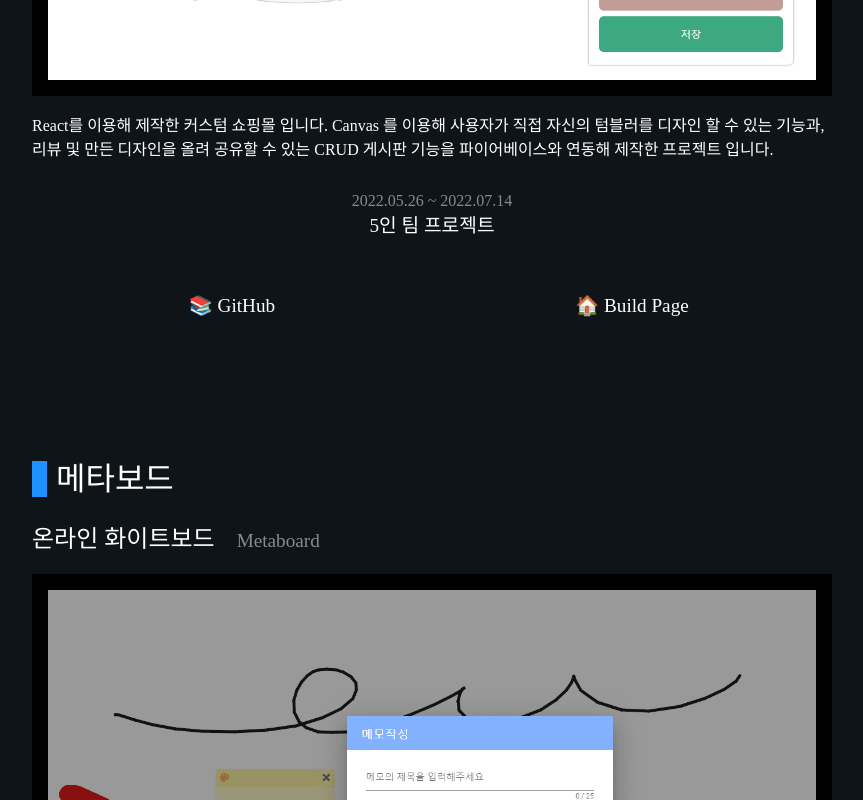
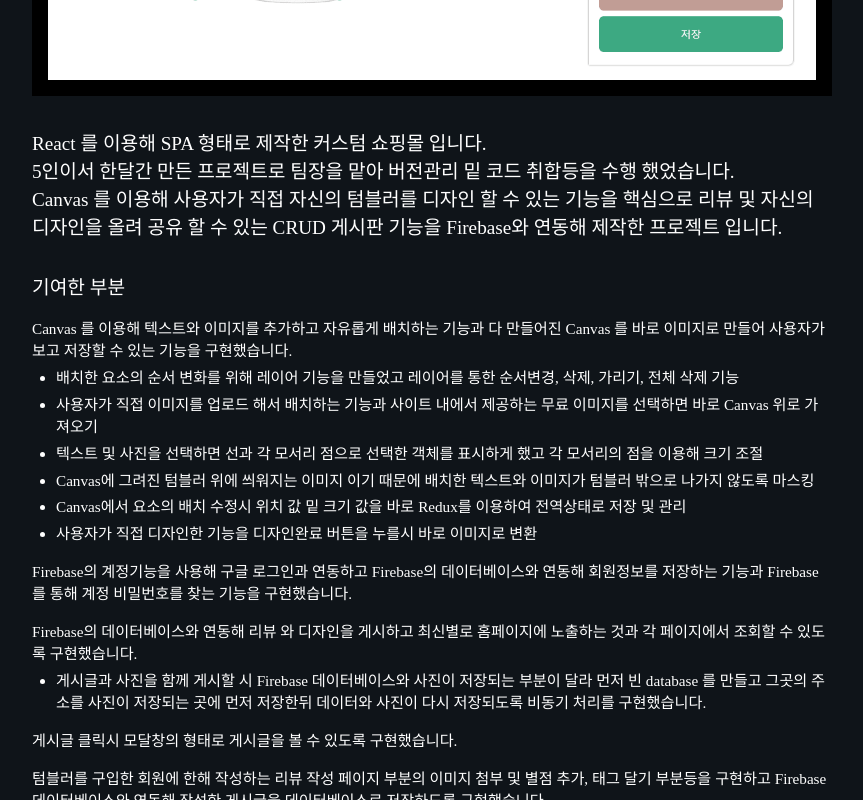
Before and after one commit to East-cloud-of-forest/Resume, a React (Create React App) app: page /project in a window 1280 px wide. Shown: the part 800-1600 px from the top of the page, without its empty margins (208-1071 px from the left). Built offline with nearby package versions, Linux system fonts and the light colour scheme; a web font is replaced by a local one.

Commit message:
project 내용 변경, dark 모드 버튼 기능 추가
border 및 box-shadow 의 색은 부모의 color 값을 따라감

```diff
--- a/src/App.js
+++ b/src/App.js
@@ -5,12 +5,15 @@ import Resume from "./Pages/Resume";
 import project from "./data/project";
 import classNames from "classnames";
 import Project from "./Pages/Project";
+import { useState } from "react";
 
 function App() {
+  const [dark, setDark] = useState(true)
+
   return (
-    <div className="App">
+    <div className={classNames("App", dark||'white')}>
       <div className="main">
-        <Header />
+        <Header setDark={setDark} dark={dark} />
         <Routes>
           <Route path="/" element={<Resume project={project} />} />
           <Route path="/project" element={<Project project={project} />} />
--- a/src/App.scss
+++ b/src/App.scss
@@ -10,7 +10,7 @@ html {scroll-behavior: smooth;}
   font-family: CoreDream;
   font-weight: 100;
   padding-top: 13rem;
-  border: white;
+  transition: 0.3s;
 
   .main {
     max-width: 800px;
@@ -36,7 +36,6 @@ html {scroll-behavior: smooth;}
       margin-left: 0.3rem;
     }
   }
-}
 
   ul {
     list-style: none;
@@ -47,3 +46,19 @@ a {
     text-decoration: none;
     color: white;
   }
+
+  &.white {
+    color: $basic;
+    background-color: white;
+
+    a {
+      color: $basic;
+    }
+
+    .Button {
+      &:hover {
+        background-color: darken(white, 20%);
+      }
+    }
+  }
+}
--- a/src/Pages/Project.jsx
+++ b/src/Pages/Project.jsx
@@ -14,9 +14,7 @@ const Project = ({ project }) => {
           <div className="imgbox">
             <img src={p.img} alt={p.engname} />
           </div>
-          <p>
-            {p.info}
-          </p>
+          <div className="textbox" dangerouslySetInnerHTML={{ __html: p.info }} />
           <div className="infobox">
             <p>{p.day}</p>
             <p>{p.dev}</p>
--- a/src/components/Header.jsx
+++ b/src/components/Header.jsx
@@ -2,7 +2,7 @@ import { NavLink } from "react-router-dom";
 import "../style/Header.scss";
 import { Button } from "./Common";
 
-const Header = () => {
+const Header = ({ setDark, dark }) => {
   return (
     <div className="Header">
       <div className="inner">
@@ -14,8 +14,8 @@ const Header = () => {
             project
           </NavLink>
         </nav>
-        <Button white circle width="37px">
-          달
+        <Button white circle width="37px" onClick={()=>{setDark(!dark)}}>
+          {dark?'🌗':'🌓'}
         </Button>
       </div>
     </div>
--- a/src/data/project.js
+++ b/src/data/project.js
@@ -1,47 +1,153 @@
 const project = [
   {
-    id:1,
-    img: require('../imgs/내잔네잔.png'),
+    id: 1,
+    img: require("../imgs/내잔네잔.png"),
     name: "내잔네잔",
     engname: "My Cup Your Cup",
     subname: "텀블러 커스텀 쇼핑몰",
-    info: "React를 이용해 제작한 커스텀 쇼핑몰 입니다. Canvas 를 이용해 사용자가 직접 자신의 텀블러를 디자인 할 수 있는 기능과, 리뷰 및 만든 디자인을 올려 공유할 수 있는 CRUD 게시판 기능을 파이어베이스와 연동해 제작한 프로젝트 입니다.",
+    info: `
+      <p>
+        React 를 이용해 SPA 형태로 제작한 커스텀 쇼핑몰 입니다. <br/>
+        5인이서 한달간 만든 프로젝트로 팀장을 맡아 버전관리 밑 코드 취합등을
+        수행 했었습니다. <br/>
+        Canvas 를 이용해 사용자가 직접 자신의 텀블러를 디자인 할 수 있는 기능을
+        핵심으로 리뷰 및 자신의 디자인을 올려 공유 할 수 있는 CRUD 게시판 기능을
+        Firebase와 연동해 제작한 프로젝트 입니다.
+      </p>
+      <span>기여한 부분</span>
+      <ul>
+        <li>
+          Canvas 를 이용해 텍스트와 이미지를 추가하고 자유롭게 배치하는 기능과
+          다 만들어진 Canvas 를 바로 이미지로 만들어 사용자가 보고 저장할 수
+          있는 기능을 구현했습니다.
+          <ul>
+            <li>
+              배치한 요소의 순서 변화를 위해 레이어 기능을 만들었고 레이어를
+              통한 순서변경, 삭제, 가리기, 전체 삭제 기능
+            </li>
+            <li>
+              사용자가 직접 이미지를 업로드 해서 배치하는 기능과 사이트 내에서
+              제공하는 무료 이미지를 선택하면 바로 Canvas 위로 가져오기
+            </li>
+            <li>
+              텍스트 및 사진을 선택하면 선과 각 모서리 점으로 선택한 객체를
+              표시하게 했고 각 모서리의 점을 이용해 크기 조절
+            </li>
+            <li>
+              Canvas에 그려진 텀블러 위에 씌워지는 이미지 이기 때문에 배치한
+              텍스트와 이미지가 텀블러 밖으로 나가지 않도록 마스킹
+            </li>
+            <li>
+              Canvas에서 요소의 배치 수정시 위치 값 밑 크기 값을 바로 Redux를
+              이용하여 전역상태로 저장 및 관리
+            </li>
+            <li>
+              사용자가 직접 디자인한 기능을 디자인완료 버튼을 누를시 바로
+              이미지로 변환
+            </li>
+          </ul>
+        </li>
+        <li>
+          Firebase의 계정기능을 사용해 구글 로그인과 연동하고 Firebase의
+          데이터베이스와 연동해 회원정보를 저장하는 기능과 Firebase를 통해 계정
+          비밀번호를 찾는 기능을 구현했습니다.
+        </li>
+        <li>
+          Firebase의 데이터베이스와 연동해 리뷰 와 디자인을 게시하고 최신별로
+          홈페이지에 노출하는 것과 각 페이지에서 조회할 수 있도록 구현했습니다.
+          <ul>
+            <li>
+              게시글과 사진을 함께 게시할 시 Firebase 데이터베이스와 사진이 저장되는
+              부분이 달라 먼저 빈 database 를 만들고 그곳의 주소를 사진이 저장되는 곳에
+              먼저 저장한뒤 데이터와 사진이 다시 저장되도록 비동기 처리를 구현했습니다.
+            </li>
+          </ul>
+        </li>
+        <li>
+          게시글 클릭시 모달창의 형태로 게시글을 볼 수 있도록 구현했습니다.
+        </li>
+        <li>
+          텀블러를 구입한 회원에 한해 작성하는 리뷰 작성 페이지 부분의 이미지
+          첨부 및 별점 추가, 태그 달기 부분등을 구현하고 Firebase 데이터베이스와
+          연동해 작성한 게시글을 데이터베이스로 저장하도록 구현했습니다.
+        </li>
+        <li>
+          검색페이지 및 Firebase 데이터베이스와 연동한 검색 기능을 구현했습니다.
+          사용자 이름 및 태그 , 글의 내용으로 검색할 수 있습니다.
+        </li>
+      </ul>
+    `,
     day: "2022.05.26 ~ 2022.07.14",
     dev: "5인 팀 프로젝트",
     git: "https://github.com/East-cloud-of-forest/My-Cup-Your-Cup",
     url: "https://east-cloud-of-forest.github.io/My-Cup-Your-Cup/",
   },
   {
-    id:2,
-    img: require('../imgs/메타보드.png'),
+    id: 2,
+    img: require("../imgs/메타보드.png"),
     name: "메타보드",
     engname: "Metaboard",
     subname: "온라인 화이트보드",
-    info: "Vue를 이용해 제작한 웹 화이트 보드 입니다. 마우스를 이용해 웹 페이지에 그림을 그릴 수 있고, 수정 삭제가 가능한 메모장을 자유롭게 배치할 수 있습니다.",
+    info: `
+    <p>
+      vue와 Canvas 를 이용해 제작한 웹 화이트 보드 입니다. 사용자가 원하는 대로
+      메모장을 추가하고 자유롭게 배치할 수 있습니다. 또한 메모장의 색을 커스텀 할 수
+      있으며 자유롭게 수정 및 삭제 할 수 있도록 제작했습니다. <br />
+      메모장이 배치 되는 뒤쪽 하얀 배경은 메모장을 추가하는 버튼과 함께 배치된
+      모드 변경 버튼을 통해 그리기 모드로 전환할시 크기, 모양, 색을 설정한 연필로
+      사용자가 원하는 대로 그림을 그릴 수 있도록 제작했습니다. <br />
+      Vuetify 를 이용해 디자인을 했고 fontawesome 과 연결해 아이콘을 사용했습니다.
+    </p>
+    `,
     day: "2022.03.29 ~ 2022.04.13",
     dev: "1인 토이 프로젝트",
     git: "https://github.com/East-cloud-of-forest/Metaboard",
     url: "https://east-cloud-of-forest.github.io/Metaboard/",
   },
   {
-    id:3,
-    img: require('../imgs/코디캐스터.png'),
+    id: 3,
+    img: require("../imgs/코디캐스터.png"),
     name: "코디캐스터",
     engname: "Codicaster",
     subname: "날씨별 코디 알림",
-    info: "Javascript를 이용해 제작한 날씨 웹 입니다. 지역별 날씨를 API로 받아와 날씨 및 온도 데이터를 이용하여 온도별 옷차림과 날씨를 알려주는 프로젝트 입니다.",
+    info: `
+    <p>
+      Javascript 를 이용해 만든 날씨별 옷차림을 추천해 주는 웹 앱 입니다. <br />
+      상부 도시 이름을 눌러 GPS 초기화, 옆 아이콘을 눌러 사용자가 원하는 도시를
+      설정할 수 있습니다. <br />
+      화면은 3개의 섹션으로 나뉘어져 맨 위 온도와 날씨 부분을
+      클릭 하면 현재의 날씨 정보를 조회할 수 있습니다. 구름량, 자외선량, 강수량,
+      적설량 등 날씨에 알맞게 사용자에게 제공됩니다. <br />
+      두번째 섹션은 옷차림과 날씨에 대한 팁을 알려주는 부분으로 slide로 제작 되었
+      으며 윗 부분 태그를 클릭해 slide를 조작할 수 있습니다. <br />
+      마지막 섹션은 오늘날의 시간대별 온도를 알려주며 클릭할 시 시간별 온도 와
+      이번주 날씨 및 온도를 조회할 수 있습니다. 시간대별 온도는 Canvas 를 이용해
+      그래프로 보여지도록 제작했습니다. <br />
+      코디캐스터의 배경색 테마는 하늘의 색으로 기본적인 색은 하늘색 이지만
+      날씨에 따라 흐려지거나 일몰 시간에 맞춰 어두워지도록 시간과 날씨를
+      직관적으로 알 수 있도록 제작했습니다.
+    </p>
+    `,
     day: "2021.11.05 ~ 2022.03.19",
     dev: "1인 프로젝트",
     git: "https://github.com/East-cloud-of-forest/Codicaster",
     url: "https://east-cloud-of-forest.github.io/Codicaster/",
   },
   {
-    id:4,
-    img: require('../imgs/uiux.png'),
+    id: 4,
+    img: require("../imgs/uiux.png"),
     name: "UI / UX 포트폴리오",
     engname: "",
     subname: "UI / UX 디자인 수료 후 제작한 포트폴리오",
-    info: "UI / UX 수업을 수료하면서 제작했던 포트폴리오 입니다. 포트폴리오 내에서 퍼블리싱한 가상 브랜드 두개의 웹을 접속 할 수 있습니다.",
+    info: `
+        <p>
+          UI / UX 디자인 국비지원 교육과정을 수료하며 제작했던 포트폴리오 입니다. <br />
+          가상으로 제작 및 퍼블리싱 한 두개의 브랜드와 스킬등을 소개하는 포트폴리오로
+          가상 음악 SNS 인 마이폴라리스트 의 빌드 된 사이트, BI/BX, 웹 가이드 와 브랜드
+          가이드를 살펴볼 수 있고, 가상 제주 한과 카페의 빌드 된 사이트와 웹 가이드를
+          살펴볼 수 있습니다.
+        </p>
+    `,
     day: "2021.05 ~ 2022.08",
     dev: "1인 UI / UX 디자인 및 퍼블리싱",
     git: "",
@@ -49,4 +155,4 @@ const project = [
   },
 ];
 
-export default project
+export default project;
--- a/src/style/Project.scss
+++ b/src/style/Project.scss
@@ -20,6 +20,32 @@
     img {
       max-width: 100%;
       max-height: 500px;
+    }
+  }
+
+  .textbox {
+    p {
+      margin: 2rem 0;
+      font-size: 1.2rem;
+    }
+    span {
+      margin: 1rem 0;
+      display: block;
+      font-size: 1.2rem;
+    }
+    ul {
+      margin: 0;
+      font-size: 0.95rem;
+      li {
+        margin: 1rem 0;
+        ul {
+          list-style: disc;
+          padding-left: 1.5rem;
+          li {
+            margin: 0.3rem 0;
+          }
+        }
+      }
     }
   }
 
--- a/src/style/ProjectSlide.scss
+++ b/src/style/ProjectSlide.scss
@@ -76,8 +76,8 @@
       .inner {
         width: 10px;
         height: 10px;
-        border-top: 4px solid;
-        border-right: 4px solid;
+        border-top: 4px solid white;
+        border-right: 4px solid white;
       }
 
       &.right {
```
Lines whose indentation alone changed are shown as unchanged.
